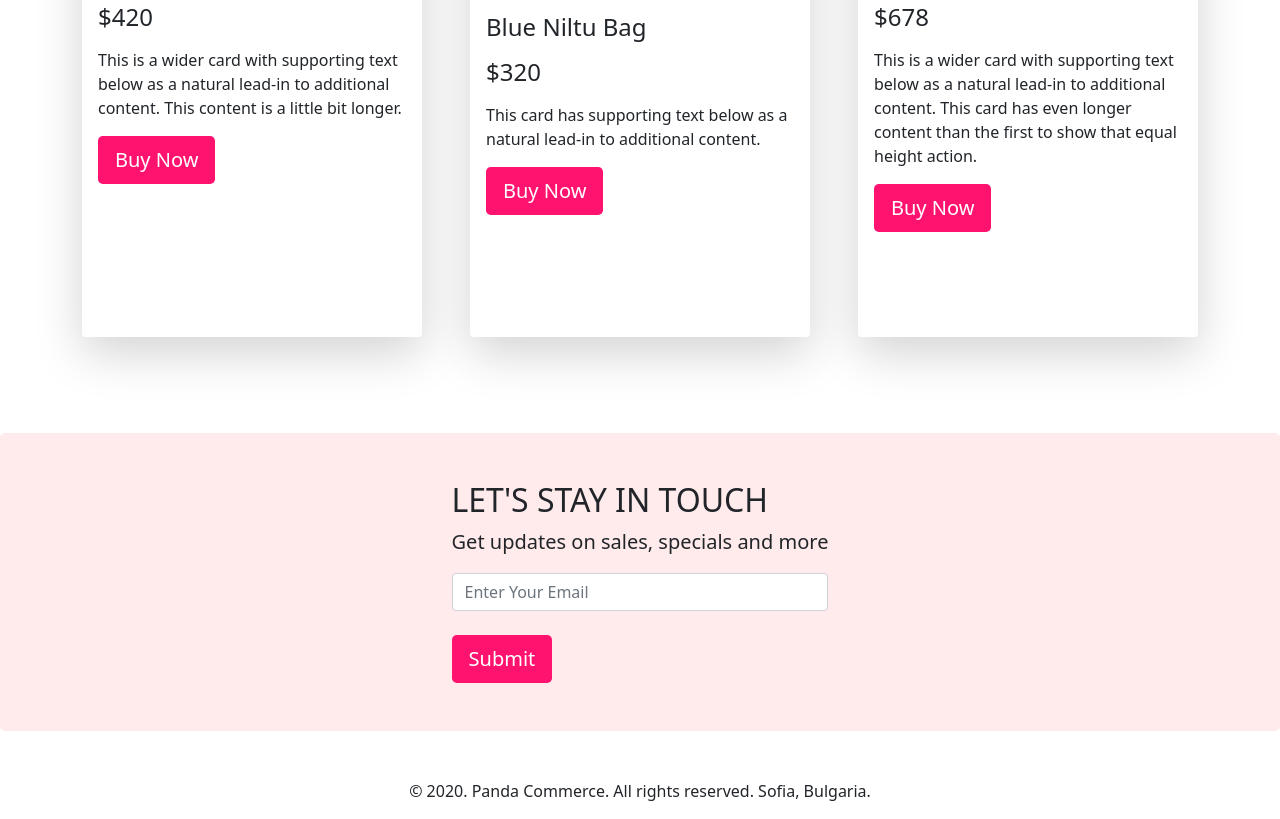
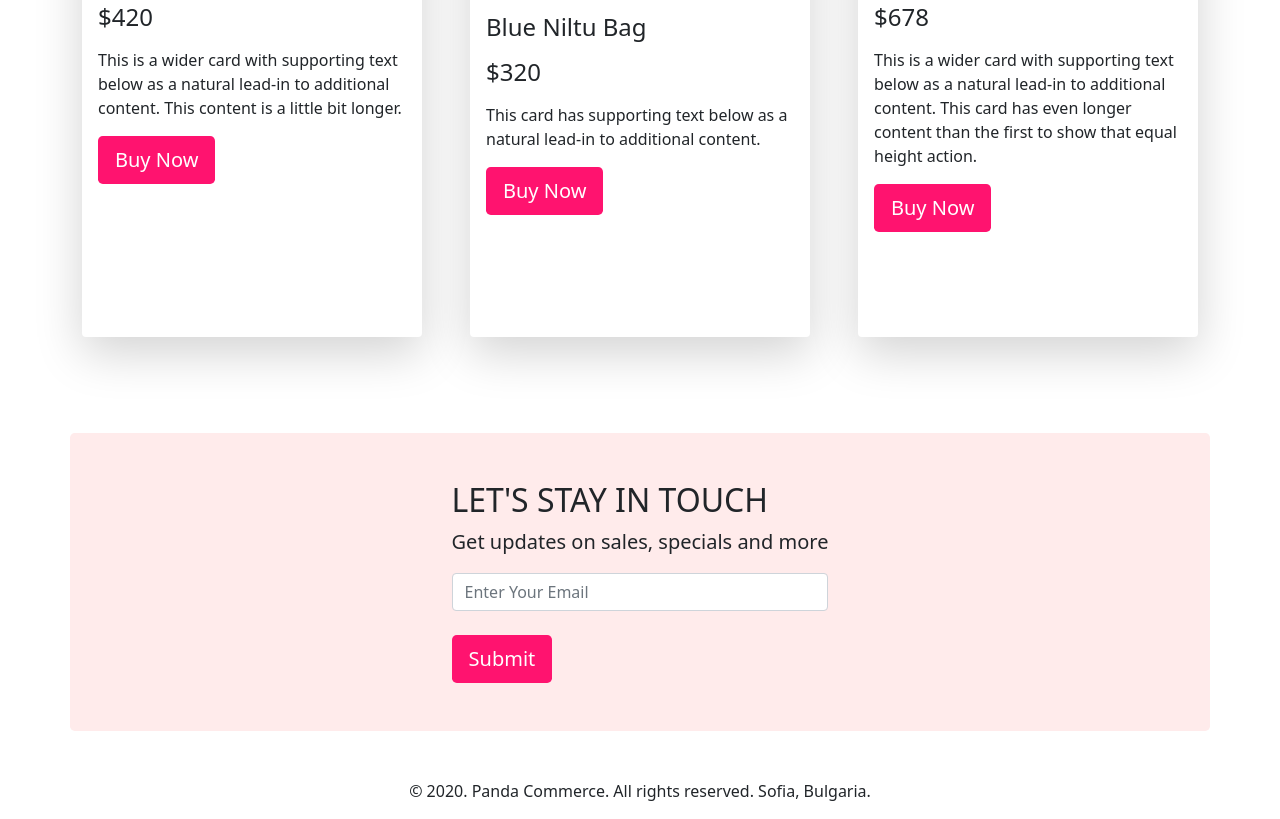
Before and after one commit to dev-sweet/panda-commerce, a plain HTML site: page index.html in a window 1280 px wide. Shown: the part 2018-2837 px from the top of the page. Drawn offline with nearby package versions, Linux system fonts and the light colour scheme; files whose address does not match are found by name.

Commit message:
some change

```diff
--- a/index.html
+++ b/index.html
@@ -201,7 +201,7 @@
       </div>
     </section>
     <!--Subscribe section start -->
-    <section id="subscribe" class="d-flex align-items-center justify-content-center my-5 py-5 rounded-3">
+    <section id="subscribe" class="container d-flex align-items-center justify-content-center my-5 py-5 rounded-3">
       <div>
         <h2>LET'S STAY IN TOUCH</h2>
         <p class="lead">Get updates on sales, specials and more</p>
```
